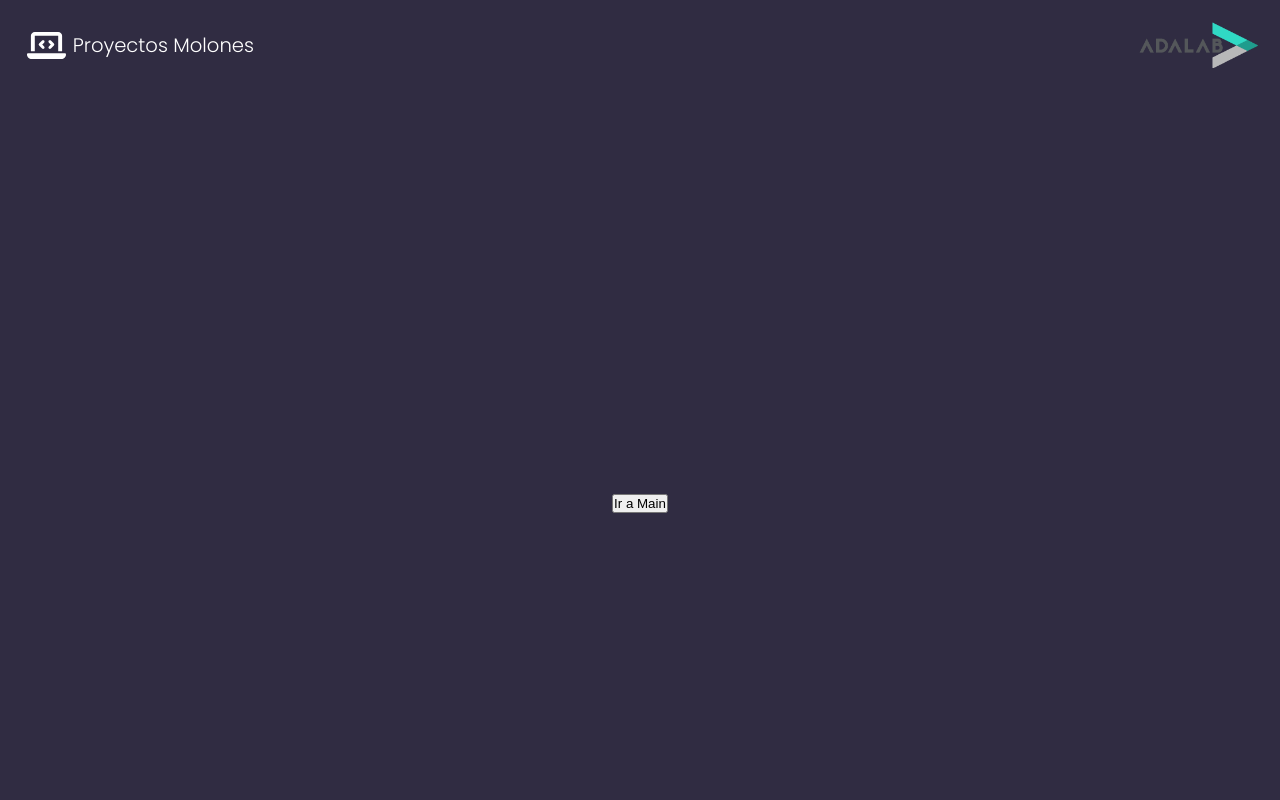
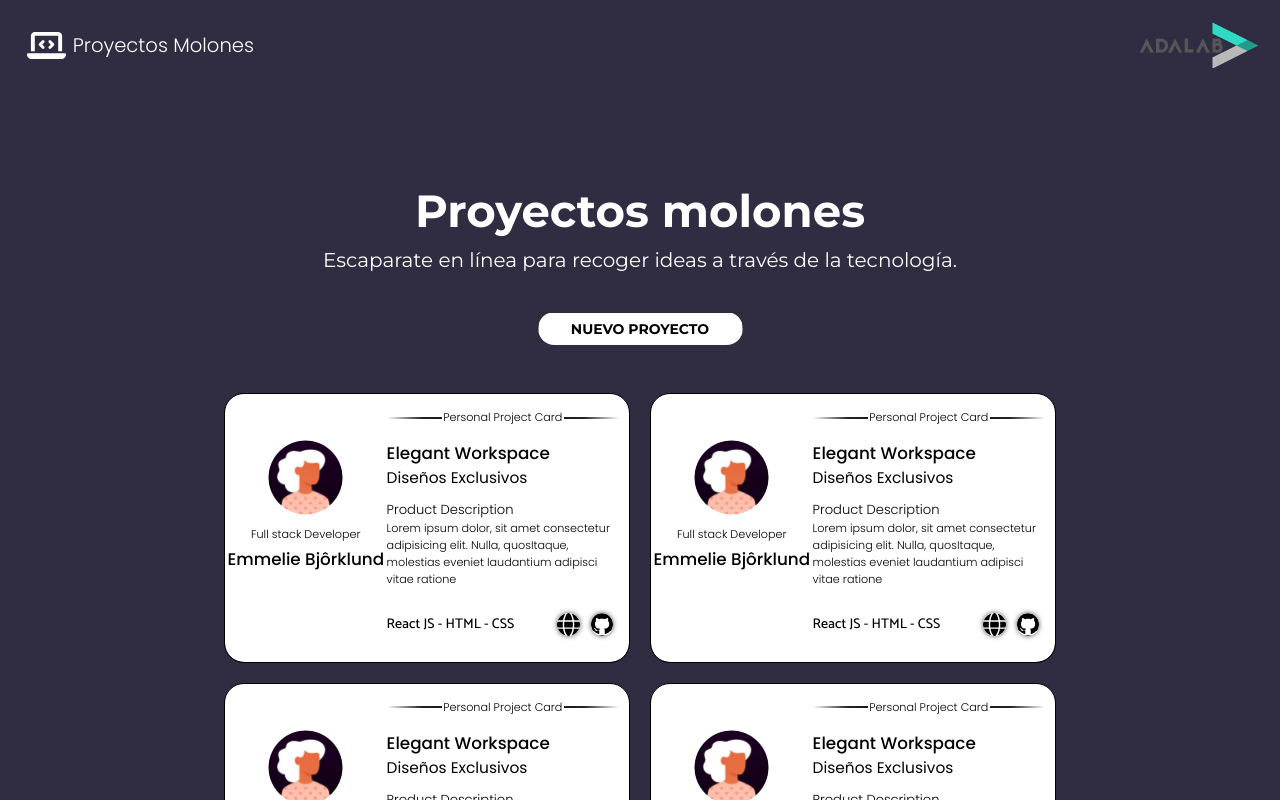
Before and after one commit to Adalab/project-promo-a-pt-module-3-team-4, a React (Vite) app: page / in a window 1280 px wide. Shown: the top 800 px of the page. Built offline with nearby package versions, Linux system fonts and the light colour scheme.

Commit message:
Add homepage main structure and styles

```diff
--- a/src/components/App.jsx
+++ b/src/components/App.jsx
@@ -69,7 +69,7 @@ function App() {
       <div className="container">
         <Header />
         <Routes>
-          <Route path="/" element={<HomePage />} />
+          <Route path="/" element={<HomePage data={data}/>} />
           <Route
             path="/main"
             element={
--- a/src/components/Hero.jsx
+++ b/src/components/Hero.jsx
@@ -1,3 +1,5 @@
+import { Link } from "react-router-dom";
+
 function Hero() {
   return (
     <section className="hero">
@@ -5,9 +7,9 @@ function Hero() {
       <p className="hero__text">
         Escaparate en línea para recoger ideas a través de la tecnología
       </p>
-      <a className="button--link" href="./">
-        Ver proyectos
-      </a>
+      <Link to="/">
+        <button className="button--link">Ver proyectos</button>
+      </Link>
     </section>
   );
 }
--- a/src/components/Homepage.jsx
+++ b/src/components/Homepage.jsx
@@ -1,13 +1,29 @@
+import PropTypes from "prop-types";
+
 import { Link } from "react-router-dom";
 
-function HomePage() {
+import Card from "./Card";
+
+function HomePage( {data} ) {
   return (
-    <div className="home-page-container">
+    <div className="home-page-container homepage">
+      <h1 className="homepage__title">Proyectos molones</h1>
+      <p className="homepage__description">Escaparate en línea para recoger ideas a través de la tecnología.</p>
       <Link to="/main">
-        <button className="main-button">Ir a Main</button>
+        <button className="homepage__button button--link">Nuevo proyecto</button>
       </Link>
+      <ul className="homepage__projects">
+        <li className="homepage__project"><Card data={data} /></li>
+        <li className="homepage__project"><Card data={data} /></li>
+        <li className="homepage__project"><Card data={data} /></li>
+        <li className="homepage__project"><Card data={data} /></li>
+      </ul>
     </div>
   );
 }
 
+HomePage.propTypes = {
+  data: PropTypes.array.isRequired,
+};
+
 export default HomePage;
--- a/src/scss/App.scss
+++ b/src/scss/App.scss
@@ -140,10 +140,9 @@ fieldset {
 .card {
   display: grid;
   grid-template-columns: 40% 60%;
-
   color: var(--color-black);
   font: var(--font-card-text);
-
+  border-image-source: none !important;
   border-radius: 20px;
   -webkit-backdrop-filter: blur(10px);
   backdrop-filter: blur(10px);
@@ -422,7 +421,6 @@ fieldset {
 .button--large {
   display: block;
   width: 145px;
-
   margin-inline: auto;
   margin-block: 8px;
   padding: 5px 18px;
@@ -467,10 +465,58 @@ fieldset {
 }
 
 .home-page-container {
-  height: 100vh; /* Establece la altura del contenedor al 100% de la altura de la ventana del navegador */
+  min-height: 100vh; /* Establece la altura del contenedor al 100% de la altura de la ventana del navegador */
+  margin: auto;
   display: flex;
+  flex-direction: column;
   justify-content: center; /* Centra el botón horizontalmente */
   align-items: center; /* Centra el botón verticalmente */
+  padding: 5vh 0 10vh;
+  @media screen and (min-width: 768px) {
+    max-width: 65vw;
+    padding: 10vh 0 20vh;
+  }
+}
+
+.homepage {
+
+  &__title {
+    font-size: 45px;
+    padding-bottom: 10px;
+    text-align: center;
+  }
+
+  &__description {
+    font-size: 20px;
+    margin-bottom: 4vh;
+    text-align: center;
+  }
+
+  &__projects {
+    margin-top: 5vh;
+    display: grid;
+    grid-template-columns: 1fr;
+    gap: 20px;
+    @media screen and (min-width: 768px) {
+      grid-template-columns: 1fr 1fr;
+    }
+  }
+
+  .button--link {
+    display: block;
+    width: 205px;
+    margin-inline: auto;
+    margin-block: 8px;
+    padding: 7px 18px 6px;
+    color: black;
+    font: var(--font-button);
+    text-transform: uppercase;
+    text-decoration: none;
+    text-align: center;
+    border-radius: 40px;
+    background-color: var(--color-white);
+    cursor: pointer;
+  }
 }
 
 .main-button {
--- a/src/scss/core/_reset.scss
+++ b/src/scss/core/_reset.scss
@@ -2,6 +2,8 @@
   margin: 0;
   padding: 0;
   box-sizing: border-box;
+  text-decoration: none;
+  list-style-type: none;
 }
 
 :root {
```
